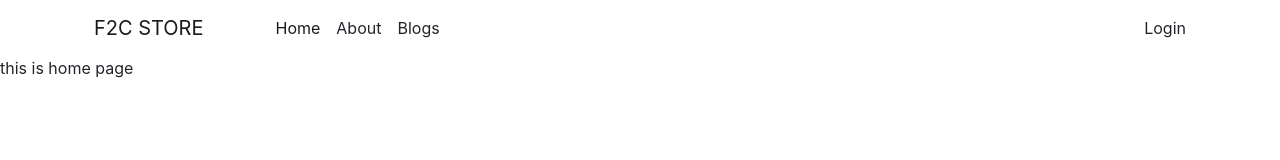
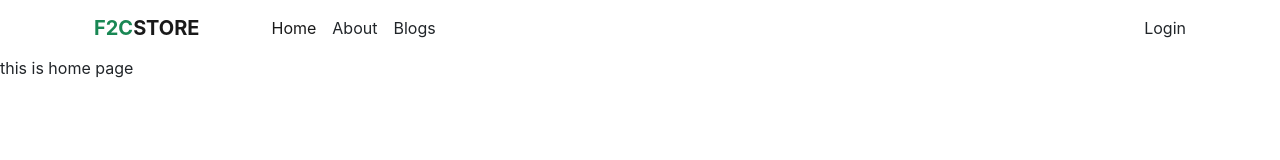
Before and after one commit to shahidul7150/warehouse-management, a React (Create React App) app: page / in a window 1280 px wide. Shown: the top 160 px of the page. Built offline with nearby package versions, Linux system fonts and the light colour scheme.

Commit message:
adding 404 not found page

```diff
--- a/src/App.js
+++ b/src/App.js
@@ -6,6 +6,7 @@ import Home from './components/Home/Home';
 import Login from './components/Login/Login/Login';
 import Registration from './components/Login/Registration/Registration';
 import Navbar from './components/Navbar/Navbar';
+import NotFound from './components/NotFound/NotFound';
 
 function App() {
   return (
@@ -18,6 +19,7 @@ function App() {
         <Route path='blogs' element={<Blogs></Blogs>}></Route>
         <Route path='login' element={<Login></Login>}></Route>
         <Route path='register' element={<Registration></Registration>}></Route>
+        <Route path='*' element={<NotFound></NotFound>}></Route>
       </Routes>
     </div>
   );
--- a/src/components/Navbar/Navbar.js
+++ b/src/components/Navbar/Navbar.js
@@ -19,8 +19,9 @@ const Navbar = () => {
             <span className="navbar-toggler-icon"></span>
           </button>
           <div className="collapse navbar-collapse" id="navbarTogglerDemo01">
-            <Link className="navbar-brand " to="/">
-              F2C STORE
+            <Link className="navbar-brand fw-bold" to="/">
+              <span className="text-success">F2C</span>
+              STORE
             </Link>
             <ul className="navbar-nav me-auto mb-2 mb-lg-0 ms-5">
               <li className="nav-item">
@@ -37,14 +38,15 @@ const Navbar = () => {
                 <Link
                   className="nav-link  text-dark"
                   to="blogs"
-
                   aria-disabled="true"
                 >
                   Blogs
                 </Link>
               </li>
             </ul>
-            <Link className="text-decoration-none text-dark" to="/login">Login</Link>
+            <Link className="text-decoration-none text-dark" to="/login">
+              Login
+            </Link>
           </div>
         </div>
       </nav>
--- /dev/null
+++ b/src/components/NotFound/NotFound.js
@@ -0,0 +1,12 @@
+import React from 'react';
+
+const NotFound = () => {
+    return (
+        <div className='w-50 mx-auto mt-5 pt-5 text-center'>
+            <h1 className='display-1'>404</h1>
+            <h3 className='display-4'>Page not found</h3>
+        </div>
+    );
+};
+
+export default NotFound;
```
